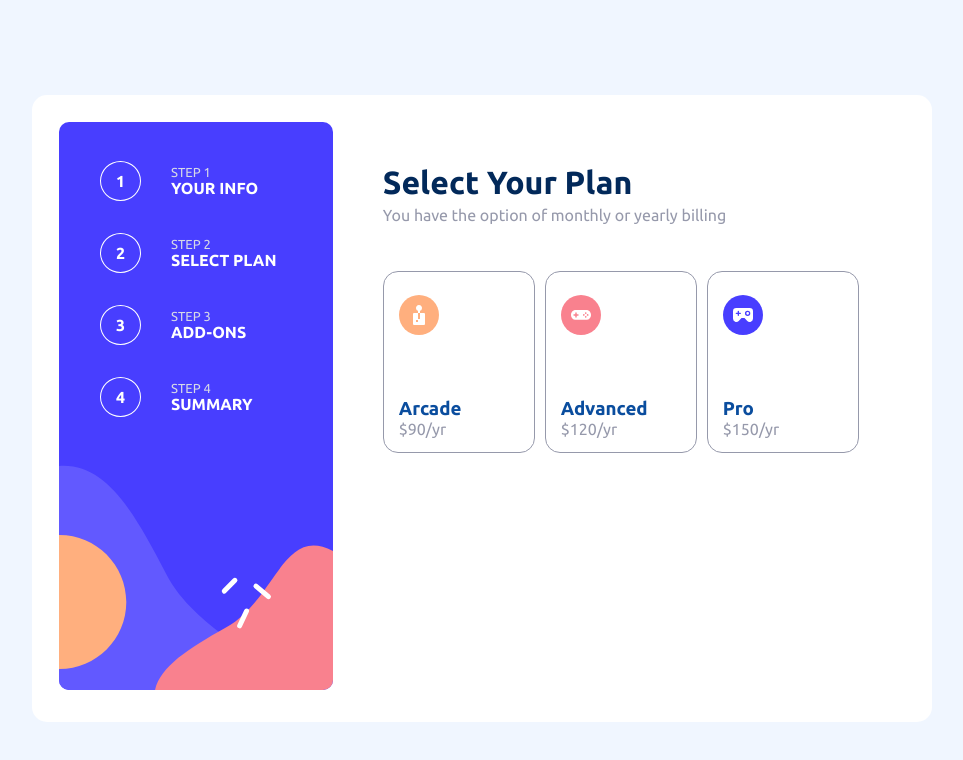
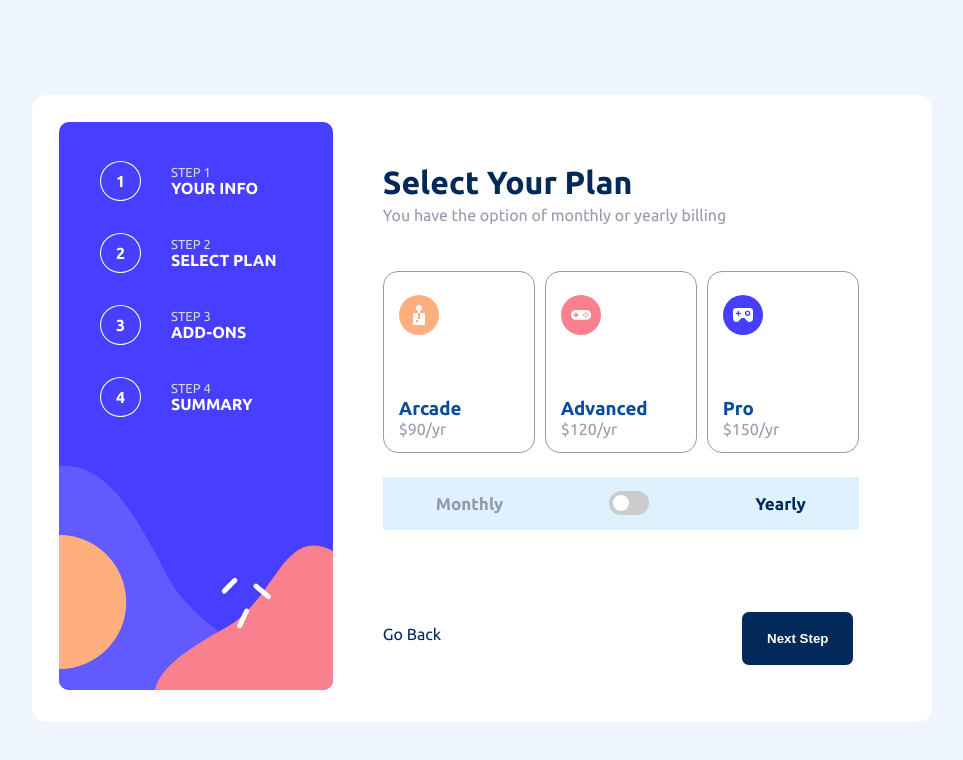
Before and after one commit to ArthurVRoost/ProjetState, a React (Vite) app: page / in a window 1280 px wide. Shown: the top 760 px of the page, without its empty margins (229-1192 px from the left). Built offline with nearby package versions, Linux system fonts and the light colour scheme.

Commit message:
plan complet

```diff
--- a/src/Components/plan/Plan.jsx
+++ b/src/Components/plan/Plan.jsx
@@ -5,6 +5,14 @@ import Arcade from '/src/assets/img/arcade.svg'
 import Pro from '/src/assets/img/pro.svg'
 
 export default function Plan() {
+
+    const [selected, setSelected] = useState(null);
+    const [isOn, setIsOn] = useState(false)
+
+    const toggleSwitch = () => {
+        setIsOn(!isOn);
+
+    };
     return(
         <>
         <div className='divPlan'>
@@ -14,20 +22,20 @@ export default function Plan() {
                 <p className='formP'>You have the option of monthly or yearly billing</p>
             </div>
 
-            <div className='planDiv2'>
-                <div className='planDiv2Div'>
+            <div className='planDiv2' >
+                <div className='planDiv2Div' onClick={() => setSelected("arcade")} style={{ backgroundColor: selected === "arcade" ? "hsla(229, 24.20%, 87.10%, 0.70)" : "#ffffff" }} >
                     <img className='planImg' src={Arcade} alt="" />
                     <h3 className='planH3Card'>Arcade</h3>
                     <p className='planPCard'>$90/yr</p>
                 </div>
 
-                <div className='planDiv2Div'>
+                <div className='planDiv2Div' onClick={() => setSelected("advanced")} style={{ backgroundColor: selected === "advanced" ? "hsla(229, 24.20%, 87.10%, 0.70)" : "#ffffff" }} >
                     <img className='planImg' src={Advanced} alt="" />
                     <h3 className='planH3Card'>Advanced</h3>
                     <p className='planPCard'>$120/yr</p>
                 </div>
 
-                <div className='planDiv2Div'>
+                <div className='planDiv2Div' onClick={() => setSelected("pro")} style={{ backgroundColor: selected === "pro" ? "hsla(229, 24.20%, 87.10%, 0.70)" : "#ffffff" }} >
                     <img className='planImg' src={Pro} alt="" />
                     <h3 className='planH3Card'>Pro</h3>
                     <p className='planPCard'>$150/yr</p>
@@ -35,11 +43,17 @@ export default function Plan() {
             </div>
 
             <div className='planDiv3'>
-
+                <h3 className='planDiv3H31'>Monthly</h3>
+                <label className="switch">
+                    <input type="checkbox" checked={isOn} onChange={toggleSwitch} />
+                    <span className="slider" />
+                </label>
+                <h3 className='planDiv3H32'>Yearly</h3>
             </div>
 
             <div className='planDiv4'>
-
+                <p className='planDiv4P'>Go Back</p>
+                <button className='planBtn'>Next Step</button>
             </div>
         </div>
         </>
--- a/src/Components/plan/plan.css
+++ b/src/Components/plan/plan.css
@@ -16,6 +16,9 @@
 }
 .planDiv2Div:hover{
     border: 1px solid #ba30ba  ;
+}
+.clicked {
+  background-color: hsl(231, 11%, 63%);
 }
 .planDiv1{
     padding-top: 10%;
@@ -36,3 +39,81 @@
     margin-bottom: 0;
     color:hsl(231, 11%, 63%) ;
 }
+.switch {
+  position: relative;
+  display: inline-block;
+  width: 40px;
+  height: 24px;
+}
+
+.switch input {
+  opacity: 0;
+  width: 0;
+  height: 0;
+}
+
+.slider {
+  position: absolute;
+  cursor: pointer;
+  top: 0; left: 0;
+  right: 0; bottom: 0;
+  background-color: #ccc;
+  transition: 0.4s;
+  border-radius: 34px;
+}
+
+.slider:before {
+  position: absolute;
+  content: "";
+  height: 16px;
+  width: 16px;
+  left: 4px;
+  bottom: 4px;
+  background-color: white;
+  transition: 0.4s;
+  border-radius: 50%;
+}
+
+input:checked + .slider {
+  background-color: #002855;
+}
+
+input:checked + .slider:before {
+  transform: translateX(16px);
+}
+.planDiv3{
+    display: flex;
+    align-items: center;
+    justify-content: space-around;
+    margin-top: 5%;
+    background-color: hsla(206, 94%, 87%, 0.488);
+}
+.planBtn{
+    color: white;
+    background-color:hsl(213, 96%, 18%) ;
+    border-radius: 8px;
+    padding: 15px 25px;
+    height: 55px;
+    outline: none;
+    border: 1px solid;
+    margin-top: 17%;
+    margin-left: 63%;
+    cursor: pointer;
+    font-weight: bold;
+}
+.planDiv4{
+    display: flex;
+}
+.planDiv4P{
+    margin-top: 20%;
+    cursor: pointer;
+    color:hsl(213, 96%, 18%) ;
+}
+.planDiv3H31{
+    font-size: 17px;
+    color: hsl(231, 11%, 63%) ;
+}
+.planDiv3H32{
+    font-size: 17px;
+    color: hsl(213, 96%, 18%);
+}
```
